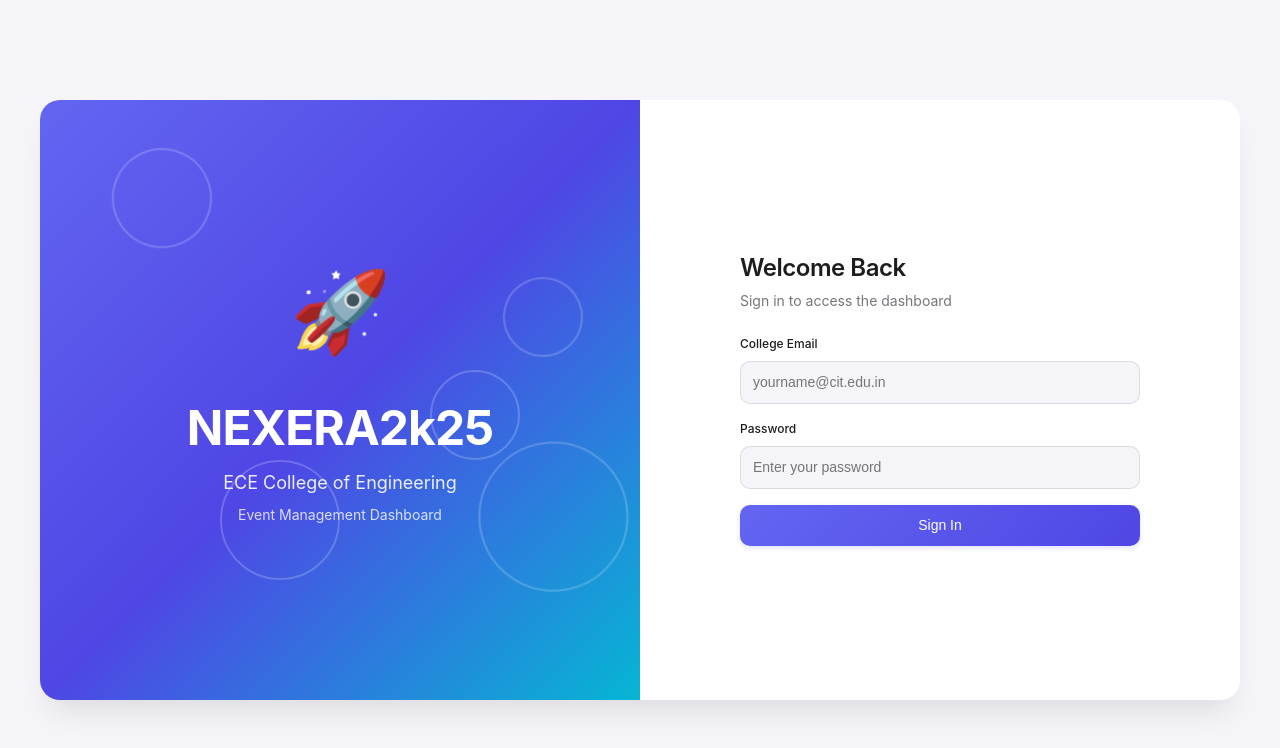
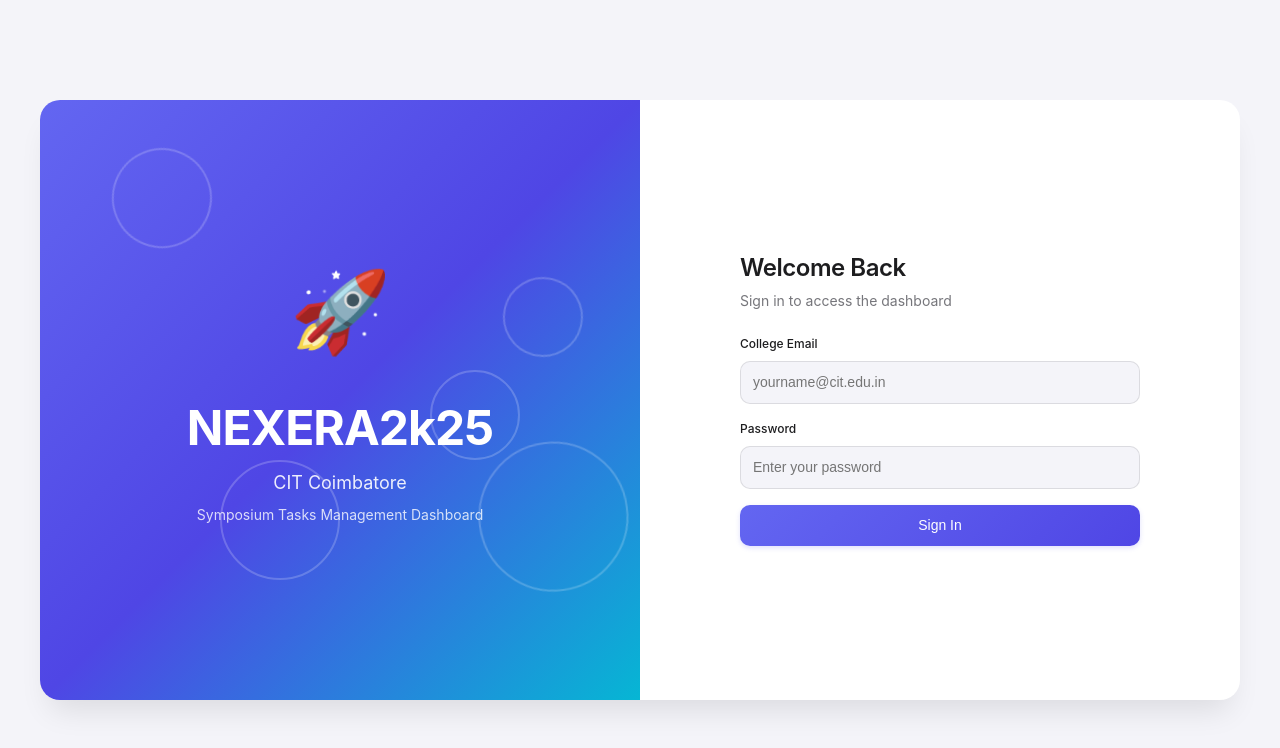
Before and after one commit to surryyya/nexera_, a plain HTML site: page index.html in a window 1280 px wide. Drawn offline with Linux system fonts and the light colour scheme; no server answers.

Commit message:
minor fix

```diff
--- a/index.html
+++ b/index.html
@@ -20,8 +20,8 @@
                 <div class="login-brand">
                     <div class="brand-icon">🚀</div>
                     <h1 class="brand-title">NEXERA2k25</h1>
-                    <p class="brand-tagline">ECE College of Engineering</p>
-                    <p class="brand-subtitle">Event Management Dashboard</p>
+                    <p class="brand-tagline">CIT Coimbatore</p>
+                    <p class="brand-subtitle">Symposium Tasks Management Dashboard</p>
                 </div>
                 <div class="login-animation">
                     <div class="particle"></div>
```
